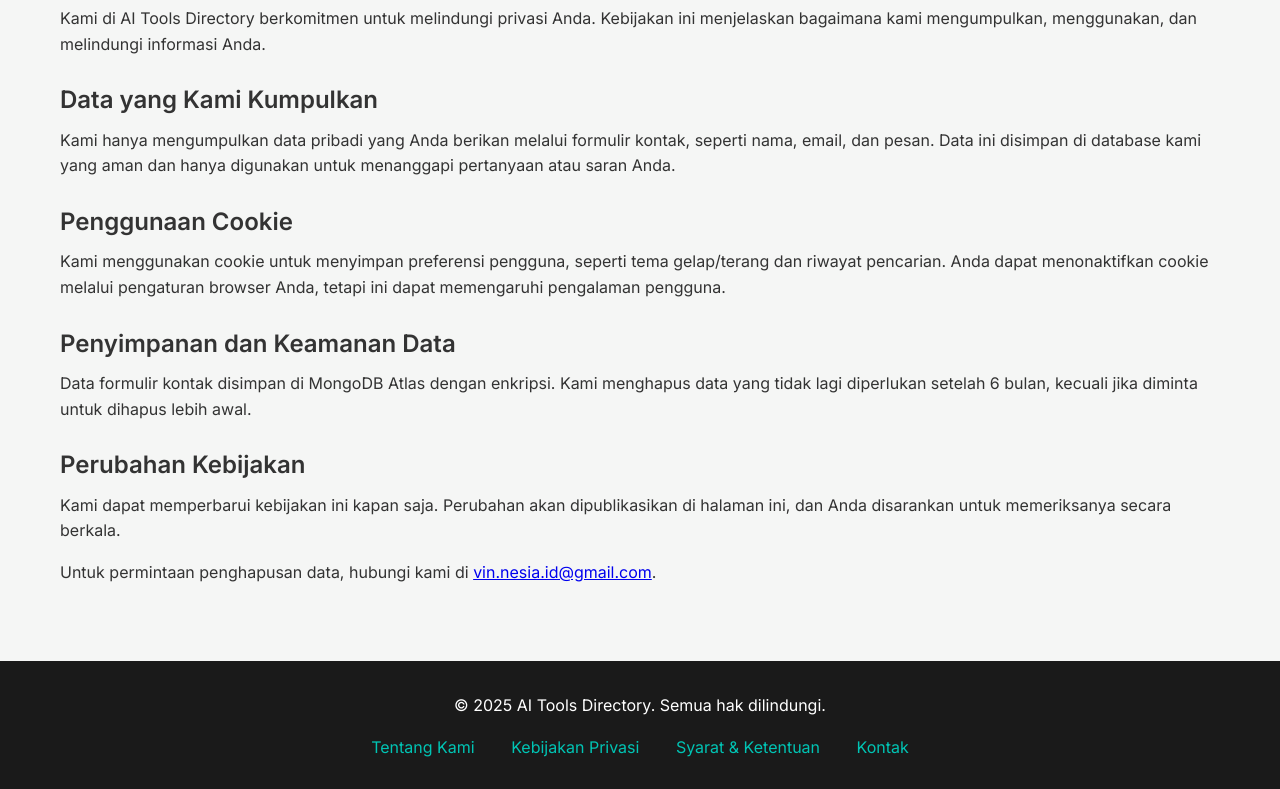
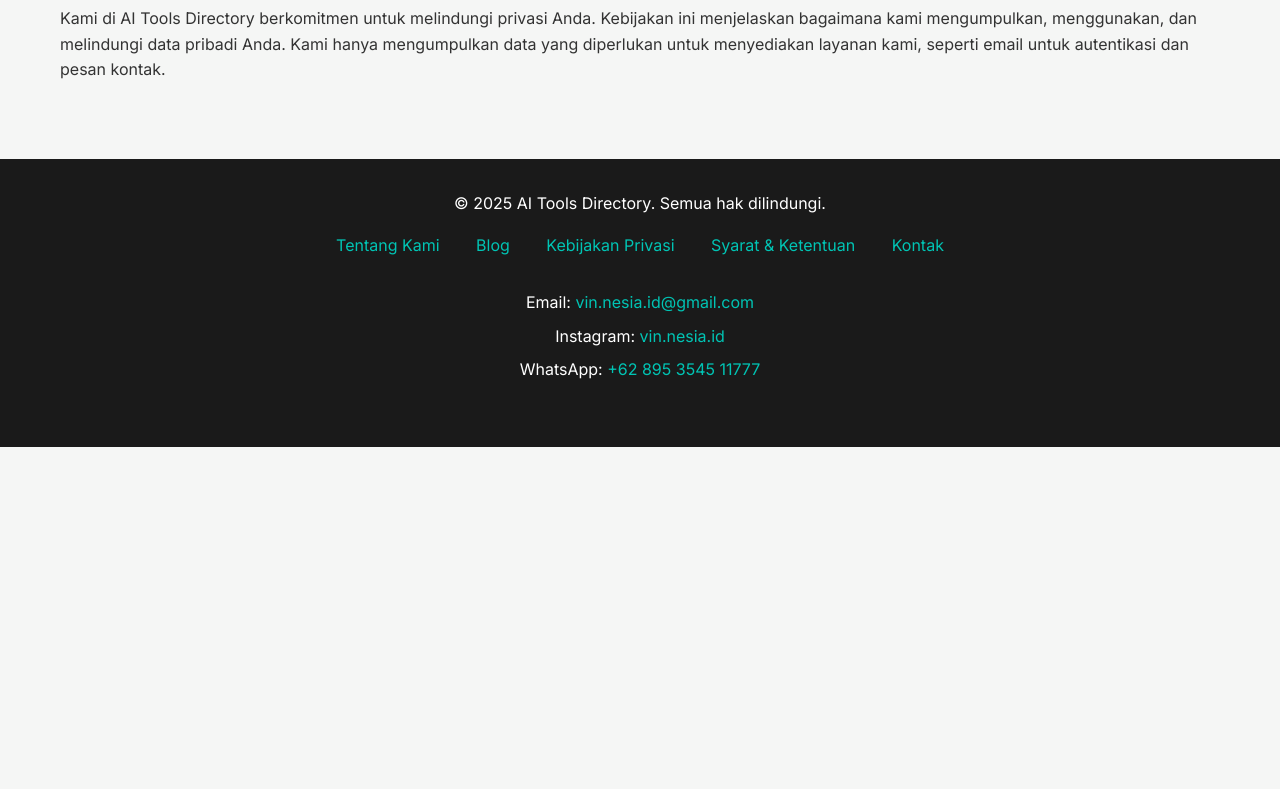
Before and after one commit to VinNesia/Deploy-Railway, a plain HTML site: page public/privacy.html in a window 1280 px wide. Shown: the part 161-950 px from the top of the page. After the commit the page ends 800 px from the top, so only its background shows below. Drawn offline with Linux system fonts and the light colour scheme; some packages are replaced by stand-ins of ours; a script that the page names is missing.

Commit message:
Update privacy.html

```diff
--- a/public/privacy.html
+++ b/public/privacy.html
@@ -3,11 +3,11 @@
 <head>
     <meta charset="UTF-8">
     <meta name="viewport" content="width=device-width, initial-scale=1.0">
-    <meta name="description" content="Kebijakan Privasi AI Tools Directory - Lindungi data Anda dengan kami.">
-    <meta name="keywords" content="AI Tools Directory, privacy policy, data protection">
+    <meta name="description" content="Kebijakan privasi AI Tools Directory menjelaskan bagaimana kami mengelola data pengguna.">
+    <meta name="keywords" content="privacy policy, AI tools, data protection">
     <meta name="robots" content="index, follow">
-    <meta property="og:title" content="Kebijakan Privasi AI Tools Directory">
-    <meta property="og:description" content="Pelajari bagaimana kami mengumpulkan, menggunakan, dan melindungi data Anda.">
+    <meta property="og:title" content="Kebijakan Privasi - AI Tools Directory">
+    <meta property="og:description" content="Pelajari bagaimana AI Tools Directory melindungi data Anda.">
     <meta property="og:image" content="https://your-domain.com/images/og-image.webp">
     <meta property="og:url" content="https://your-domain.com/privacy.html">
     <meta name="twitter:card" content="summary_large_image">
@@ -16,7 +16,6 @@
     <link href="https://fonts.googleapis.com/css2?family=Inter:wght@300;400;600&display=swap" rel="stylesheet">
     <link rel="manifest" href="/manifest.json">
     <link rel="icon" href="/images/icon-192x192.png" type="image/png">
-    <!-- Google Analytics 4 -->
     <script async src="https://www.googletagmanager.com/gtag/js?id=G-XXXXXXXXXX"></script>
     <script>
         window.dataLayer = window.dataLayer || [];
@@ -24,8 +23,8 @@
         gtag('js', new Date());
         gtag('config', 'G-XXXXXXXXXX');
     </script>
-    <!-- i18next -->
     <script src="https://cdn.jsdelivr.net/npm/i18next@21.9.2/dist/umd/i18next.min.js"></script>
+    <script src="https://cdn.jsdelivr.net/npm/sweetalert2@11"></script>
 </head>
 <body>
     <header>
@@ -43,8 +42,10 @@
                     <li><a href="index.html" data-i18n="home" aria-label="Beranda">Beranda</a></li>
                     <li><a href="index.html#tools" data-i18n="catalog" aria-label="Katalog Tools">Katalog</a></li>
                     <li><a href="about.html" data-i18n="about" aria-label="Tentang Kami">Tentang Kami</a></li>
+                    <li><a href="blog.html" data-i18n="blog" aria-label="Blog">Blog</a></li>
                     <li><a href="contact.html" data-i18n="contact" aria-label="Kontak">Kontak</a></li>
                     <li><a href="bookmarks.html" data-i18n="bookmarks" aria-label="Bookmark">Bookmark</a></li>
+                    <li><a href="admin.html" id="adminLink" style="display: none;" data-i18n="admin" aria-label="Admin">Admin</a></li>
                     <li><a href="login.html" id="loginLink" data-i18n="login" aria-label="Login">Login</a></li>
                 </ul>
             </nav>
@@ -59,16 +60,7 @@
     <section class="content">
         <div class="container">
             <h1 data-i18n="privacyTitle">Kebijakan Privasi</h1>
-            <p data-i18n="privacyIntro">Kami di AI Tools Directory berkomitmen untuk melindungi privasi Anda. Kebijakan ini menjelaskan bagaimana kami mengumpulkan, menggunakan, dan melindungi informasi Anda.</p>
-            <h3 data-i18n="dataCollectionTitle">Data yang Kami Kumpulkan</h3>
-            <p data-i18n="dataCollectionText">Kami hanya mengumpulkan data pribadi yang Anda berikan melalui formulir kontak, seperti nama, email, dan pesan. Data ini disimpan di database kami yang aman dan hanya digunakan untuk menanggapi pertanyaan atau saran Anda.</p>
-            <h3 data-i18n="cookiesTitle">Penggunaan Cookie</h3>
-            <p data-i18n="cookiesText">Kami menggunakan cookie untuk menyimpan preferensi pengguna, seperti tema gelap/terang dan riwayat pencarian. Anda dapat menonaktifkan cookie melalui pengaturan browser Anda, tetapi ini dapat memengaruhi pengalaman pengguna.</p>
-            <h3 data-i18n="dataSecurityTitle">Penyimpanan dan Keamanan Data</h3>
-            <p data-i18n="dataSecurityText">Data formulir kontak disimpan di MongoDB Atlas dengan enkripsi. Kami menghapus data yang tidak lagi diperlukan setelah 6 bulan, kecuali jika diminta untuk dihapus lebih awal.</p>
-            <h3 data-i18n="policyChangesTitle">Perubahan Kebijakan</h3>
-            <p data-i18n="policyChangesText">Kami dapat memperbarui kebijakan ini kapan saja. Perubahan akan dipublikasikan di halaman ini, dan Anda disarankan untuk memeriksanya secara berkala.</p>
-            <p data-i18n="contactForPrivacy">Untuk permintaan penghapusan data, hubungi kami di <a href="mailto:vin.nesia.id@gmail.com">vin.nesia.id@gmail.com</a>.</p>
+            <p data-i18n="privacyContent">Kami di AI Tools Directory berkomitmen untuk melindungi privasi Anda. Kebijakan ini menjelaskan bagaimana kami mengumpulkan, menggunakan, dan melindungi data pribadi Anda. Kami hanya mengumpulkan data yang diperlukan untuk menyediakan layanan kami, seperti email untuk autentikasi dan pesan kontak.</p>
         </div>
     </section>
 
@@ -77,6 +69,7 @@
             <p>© 2025 AI Tools Directory. <span data-i18n="footerRights">Semua hak dilindungi.</span></p>
             <div class="footer-links">
                 <a href="about.html" data-i18n="about" aria-label="Tentang Kami">Tentang Kami</a>
+                <a href="blog.html" data-i18n="blog" aria-label="Blog">Blog</a>
                 <a href="privacy.html" data-i18n="privacy" aria-label="Kebijakan Privasi">Kebijakan Privasi</a>
                 <a href="terms.html" data-i18n="terms" aria-label="Syarat & Ketentuan">Syarat & Ketentuan</a>
                 <a href="contact.html" data-i18n="contact" aria-label="Kontak">Kontak</a>
@@ -89,7 +82,6 @@
         </div>
     </footer>
 
-    <!-- Firebase SDK -->
     <script src="https://www.gstatic.com/firebasejs/9.23.0/firebase-app.js"></script>
     <script src="https://www.gstatic.com/firebasejs/9.23.0/firebase-database.js"></script>
     <script src="https://www.gstatic.com/firebasejs/9.23.0/firebase-analytics.js"></script>
```
